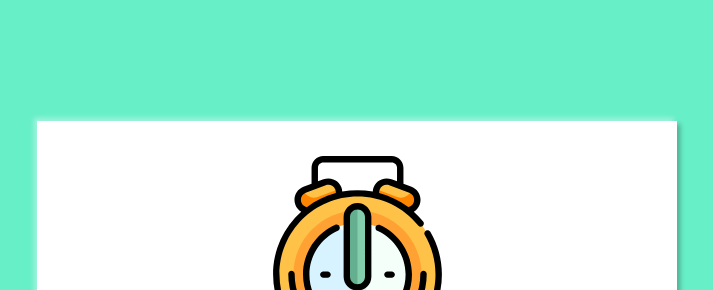
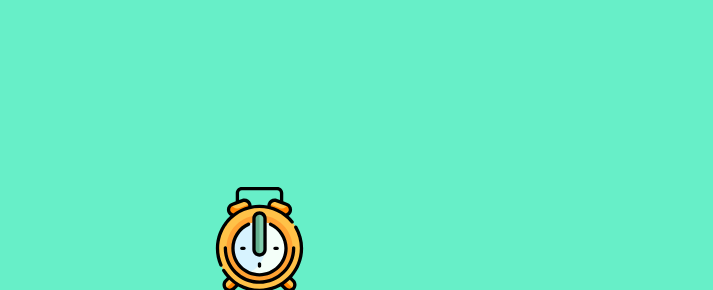
Before and after one commit to Shatha-Amin/Alarm-Clock, a plain HTML site: page index.html in a window 1280 px wide. Shown: the part 74-364 px from the top of the page, without its empty margins (283-996 px from the left). Drawn offline with Linux system fonts and the light colour scheme; a web font is replaced by a local one.

Commit message:
Update index.html

```diff
--- a/index.html
+++ b/index.html
@@ -10,7 +10,7 @@
 </head>
 
 <body>
-	<div class="wrap">
+	<div class="ja">
 		<img src="alarm-clock-svgrepo-com.svg" alt="Clock" width="35%">
 		<h1><span class="hours clock">00</span> : <span class="mins clock">00</span> : <span class="secs clock">00 </span><span class="ampms clock">AM</span></h1>
 		<div class="content">
```
